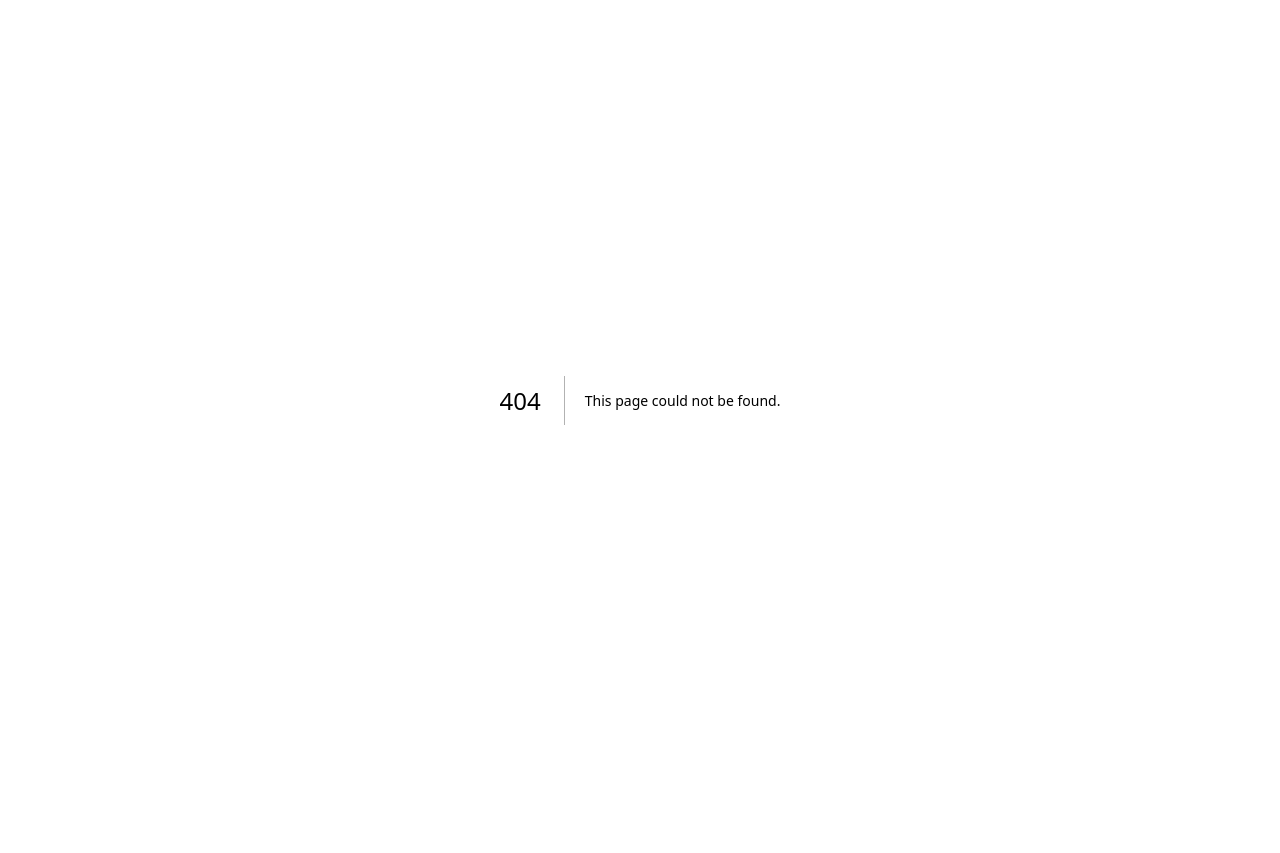
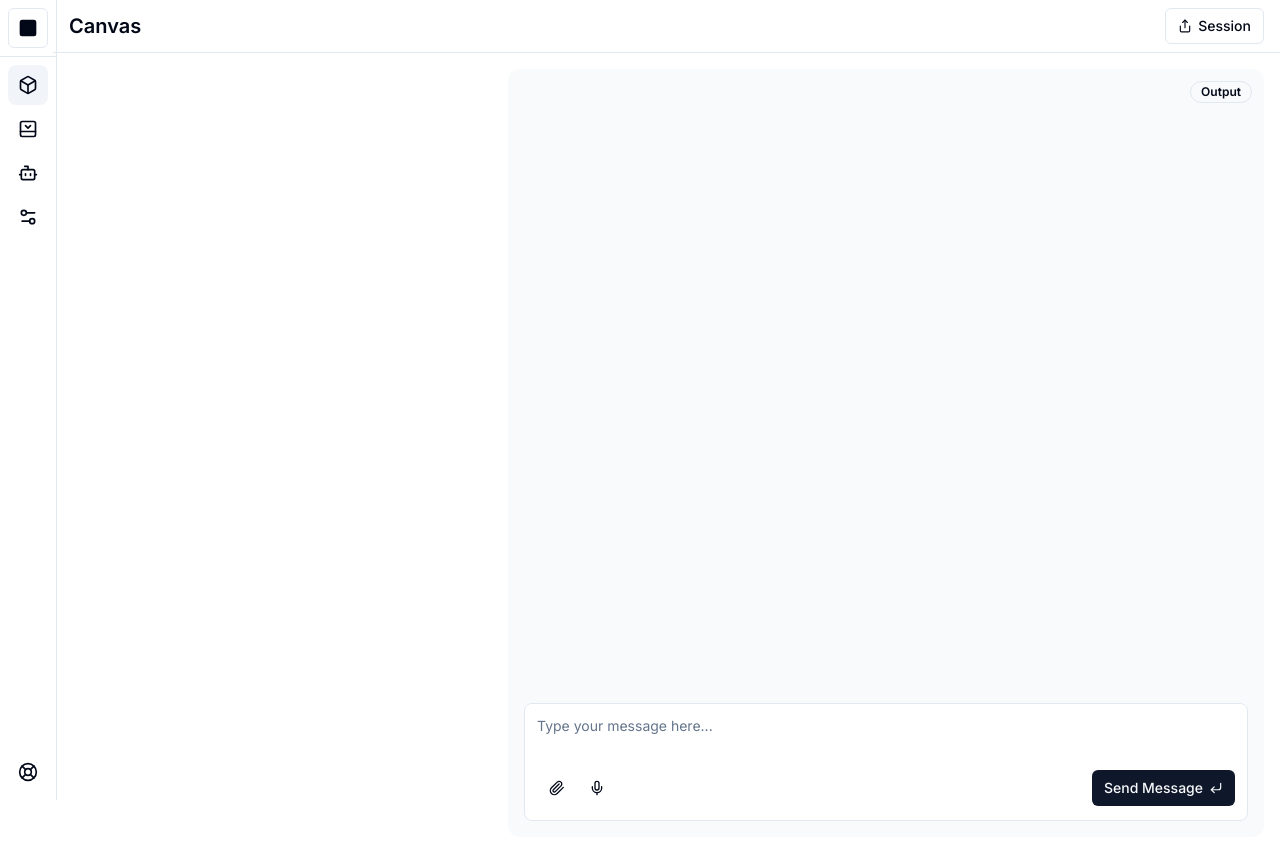
Before and after one commit to AGranosik/TheCanvas, a Next.js app in the folder frontend/: page /ashk in a window 1280 px wide. Before the commit this address had no page. Before the commit the page ends 800 px from the top, so only its background shows below. Built offline with nearby package versions, Linux system fonts and the light colour scheme.

Commit message:
layout changed

```diff
--- /dev/null
+++ b/frontend/app/ashk/page.tsx
@@ -0,0 +1,10 @@
+import Canvas from "@/components/canvas/canvas";
+
+export default function Home() {
+  return (
+    <div className="grid h-screen w-full pl-[53px]">
+
+<Canvas />
+    </div>
+  )
+}
--- a/frontend/app/layout.tsx
+++ b/frontend/app/layout.tsx
@@ -1,7 +1,8 @@
 import type { Metadata } from "next";
 import { Inter } from "next/font/google";
 import "./globals.css";
-
+import Aside from "@/components/canvas/aside";
+import Header from "@/components/canvas/header";
 const inter = Inter({ subsets: ["latin"] });
 
 export const metadata: Metadata = {
@@ -16,7 +17,14 @@ export default function RootLayout({
 }>) {
   return (
     <html lang="en">
-      <body className={inter.className}>{children}</body>
+      <body className={inter.className}>
+      <div className="grid h-screen w-full pl-[53px]">
+      <Aside />
+      <div className="flex flex-col">
+        <Header />
+
+        {children}    </div>
+    </div></body>
     </html>
   );
 }
--- a/frontend/components/canvas/aside.tsx
+++ b/frontend/components/canvas/aside.tsx
@@ -2,8 +2,10 @@
 import {
   Bird,
   Book,
+  Box,
   Bot,
   Code2,
+  Dice1,
   CornerDownLeft,
   LifeBuoy,
   Mic,
@@ -14,6 +16,7 @@ import {
   Share,
   SquareTerminal,
   SquareUser,
+  PanelBottomClose,
   Triangle,
   Turtle,
 } from "lucide-react";
@@ -53,7 +56,7 @@ export default function Aside() {
     <aside className="inset-y fixed  left-0 z-20 flex h-full flex-col border-r">
       <div className="border-b p-2">
         <Button variant="outline" size="icon" aria-label="Home">
-          <Triangle className="size-5 fill-foreground" />
+          <Dice1 className="size-5 fill-foreground" />
         </Button>
       </div>
       <nav className="grid gap-1 p-2">
@@ -64,13 +67,31 @@ export default function Aside() {
                 variant="ghost"
                 size="icon"
                 className="rounded-lg bg-muted"
-                aria-label="Canvas"
+                aria-label="3D"
               >
-                <SquareTerminal className="size-5" />
+                <Box className="size-5" />
               </Button>
             </TooltipTrigger>
             <TooltipContent side="right" sideOffset={5}>
-              Canvas
+              3D
+            </TooltipContent>
+          </Tooltip>
+        </TooltipProvider>
+
+        <TooltipProvider>
+          <Tooltip>
+            <TooltipTrigger asChild>
+              <Button
+                variant="ghost"
+                size="icon"
+                className="rounded-lg"
+                aria-label="Images"
+              >
+                <PanelBottomClose  className="size-5" />
+              </Button>
+            </TooltipTrigger>
+            <TooltipContent side="right" sideOffset={5}>
+              Images
             </TooltipContent>
           </Tooltip>
         </TooltipProvider>
@@ -91,40 +112,7 @@ export default function Aside() {
             </TooltipContent>
           </Tooltip>
         </TooltipProvider>
-        <TooltipProvider>
-          <Tooltip>
-            <TooltipTrigger asChild>
-              <Button
-                variant="ghost"
-                size="icon"
-                className="rounded-lg"
-                aria-label="API"
-              >
-                <Code2 className="size-5" />
-              </Button>
-            </TooltipTrigger>
-            <TooltipContent side="right" sideOffset={5}>
-              API
-            </TooltipContent>
-          </Tooltip>
-        </TooltipProvider>
-        <TooltipProvider>
-          <Tooltip>
-            <TooltipTrigger asChild>
-              <Button
-                variant="ghost"
-                size="icon"
-                className="rounded-lg"
-                aria-label="Documentation"
-              >
-                <Book className="size-5" />
-              </Button>
-            </TooltipTrigger>
-            <TooltipContent side="right" sideOffset={5}>
-              Documentation
-            </TooltipContent>
-          </Tooltip>
-        </TooltipProvider>
+
        <Setting />
       </nav>
       <nav className="mt-auto grid gap-1 p-2">
@@ -145,23 +133,6 @@ export default function Aside() {
             </TooltipContent>
           </Tooltip>
         </TooltipProvider>
-        <TooltipProvider>
-          <Tooltip>
-            <TooltipTrigger asChild>
-              <Button
-                variant="ghost"
-                size="icon"
-                className="mt-auto rounded-lg"
-                aria-label="Account"
-              >
-                <SquareUser className="size-5" />
-              </Button>
-            </TooltipTrigger>
-            <TooltipContent side="right" sideOffset={5}>
-              Account
-            </TooltipContent>
-          </Tooltip>
-        </TooltipProvider>
       </nav>
     </aside>
   </div>
--- a/frontend/components/canvas/buttons/setting.tsx
+++ b/frontend/components/canvas/buttons/setting.tsx
@@ -77,11 +77,11 @@ const Setting: React.FC<SettingProps> = () => {
       <DrawerContent>
         <div className="mx-auto w-full max-w-sm">
           <DrawerHeader>
-            <DrawerTitle>Move Goal</DrawerTitle>
-            <DrawerDescription>Set your daily activity goal.</DrawerDescription>
+            <DrawerTitle>Setting</DrawerTitle>
+            <DrawerDescription>View analyses</DrawerDescription>
           </DrawerHeader>
           <div
-            className="relative hidden flex-col items-start gap-8 md:flex"
+            className="relative w-full hidden flex-col items-start gap-8 md:flex"
             x-chunk="dashboard-03-chunk-0"
           >
             <form className="grid w-full items-start gap-6">
--- a/frontend/components/canvas/canvas.tsx
+++ b/frontend/components/canvas/canvas.tsx
@@ -28,23 +28,19 @@ import {
   TooltipTrigger,
   TooltipProvider,
 } from "@/components/ui/tooltip";
-import Aside from "./aside";
-import Header from "./header";
+
 import Port from "../viewer/port";
 export default function Canvas() {
   return (
-    <div className="grid h-screen w-full pl-[53px]">
-      <Aside />
-      <div className="flex flex-col">
-        <Header />
+
 
         <main className="grid flex-1 gap-4 overflow-auto p-4 md:grid-cols-2 lg:grid-cols-3">
-        <div
+          <div
             className="relative hidden flex-col items-start gap-8 md:flex"
             x-chunk="dashboard-03-chunk-0"
           >
-        <Port />
-        </div>
+            <Port />
+          </div>
 
           <div className="relative flex h-full min-h-[50vh] flex-col rounded-xl bg-muted/50 p-4 lg:col-span-2">
             <Badge variant="outline" className="absolute right-3 top-3">
@@ -94,7 +90,6 @@ export default function Canvas() {
             </form>
           </div>
         </main>
-      </div>
-    </div>
+
   );
 }
--- a/frontend/components/ui/drawer.tsx
+++ b/frontend/components/ui/drawer.tsx
@@ -28,7 +28,7 @@ const DrawerOverlay = React.forwardRef<
 >(({ className, ...props }, ref) => (
   <DrawerPrimitive.Overlay
     ref={ref}
-    className={cn("fixed inset-0 z-50 bg-black/80", className)}
+    className={cn("fixed inset-0 z-50 bg-black/60", className)}
     {...props}
   />
 ))
@@ -43,7 +43,7 @@ const DrawerContent = React.forwardRef<
     <DrawerPrimitive.Content
       ref={ref}
       className={cn(
-        "fixed inset-x-0 bottom-0 z-50 mt-24 flex h-auto flex-col rounded-t-[10px] border bg-background",
+        "w-1/6 fixed inset-y-0 left-0 z-50 ml-12 mb-12 flex h-auto flex-col rounded-t-[10px] border bg-background",
         className
       )}
       {...props}
```
Also changed, not shown: frontend/components/viewer/viewer.tsx (+10 -10 lines).
